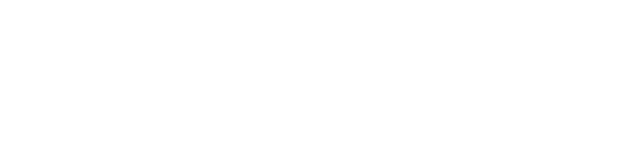
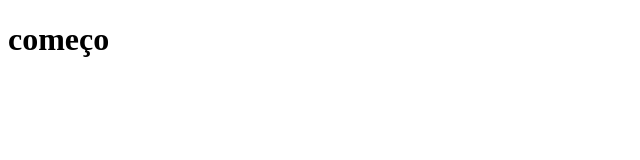
Before and after one commit to thalestpv/ProjetoJS, a plain HTML site: page index.html in a window 1280 px wide. Shown: the whole page, without its empty margins (0-640 px from the left). Drawn offline with Linux system fonts and the light colour scheme.

Commit message:
first commit

```diff
--- a/index.html
+++ b/index.html
@@ -6,6 +6,6 @@
     <title>Document</title>
 </head>
 <body>
-
+    <h1>começo</h1>
 </body>
 </html>
```
